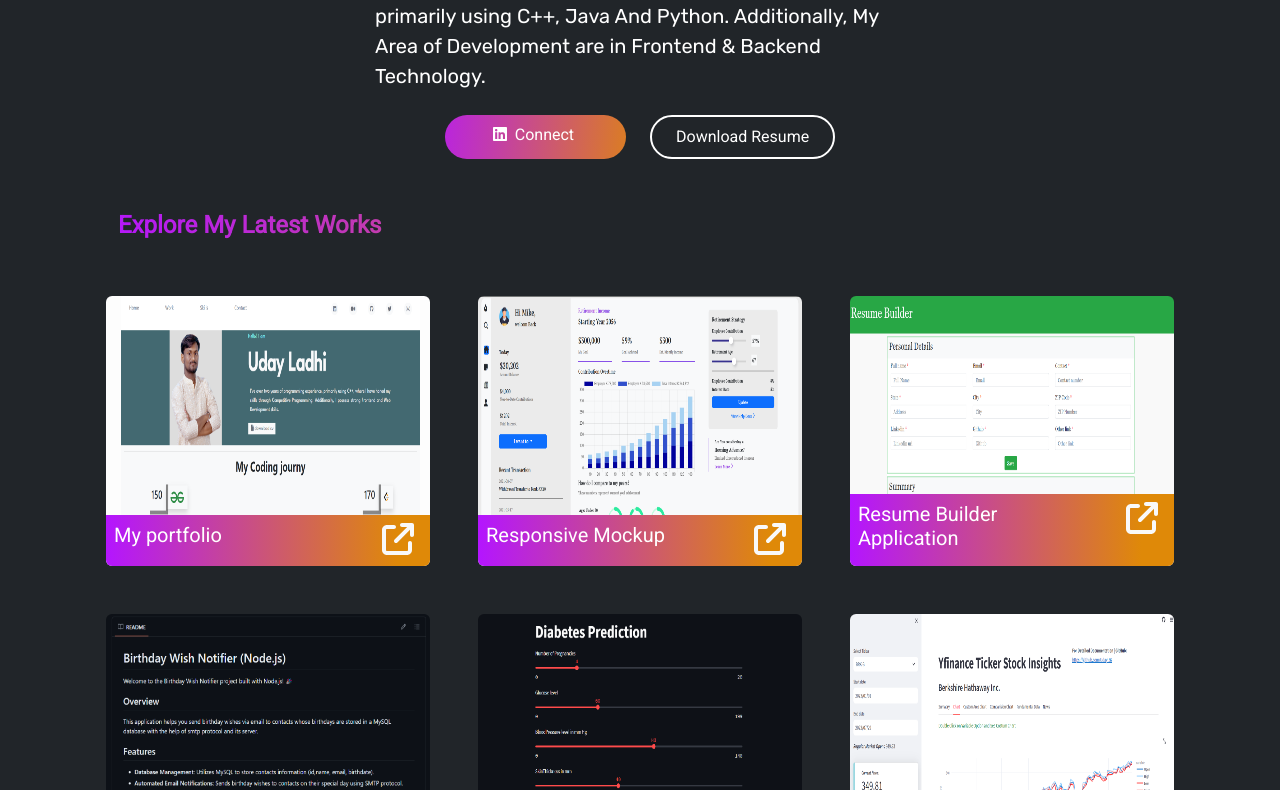
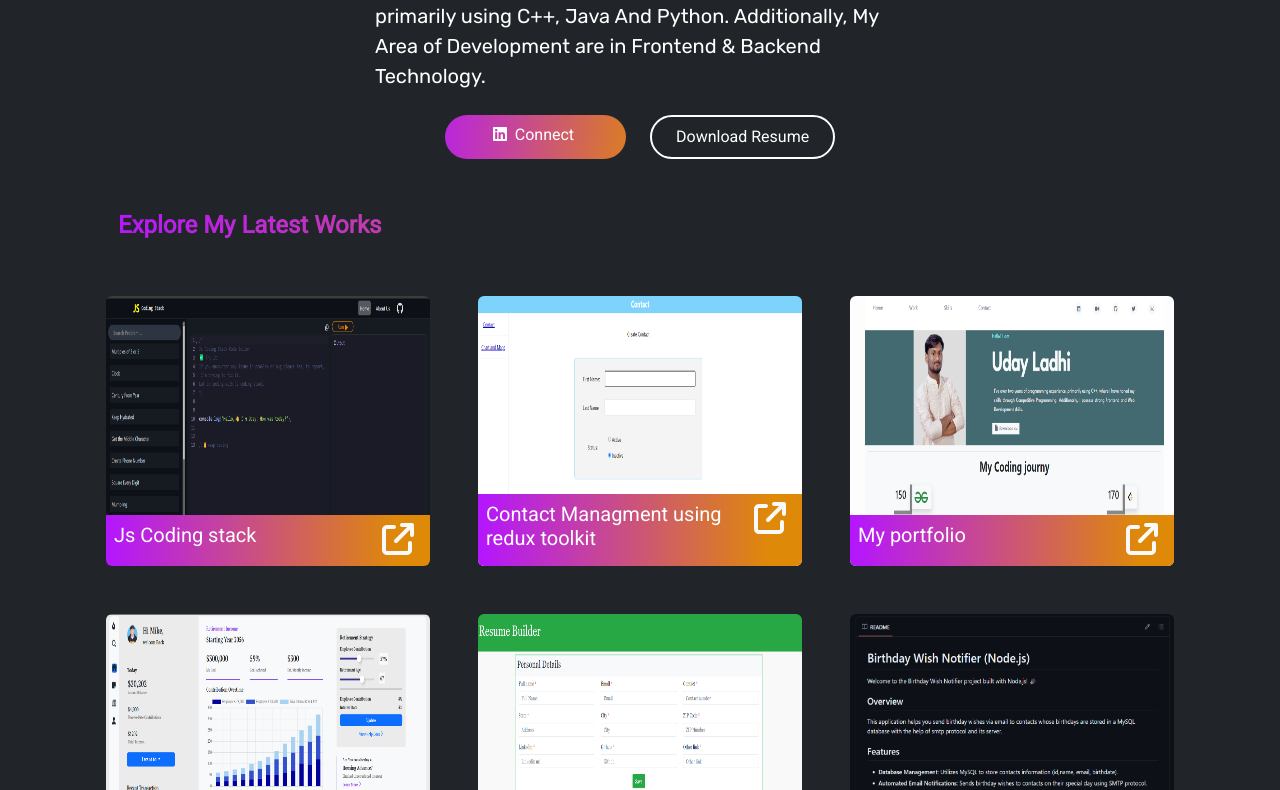
Before and after one commit to Udayl56/myportfolio, a React (Create React App) app: page / in a window 1280 px wide. Shown: the part 607-1397 px from the top of the page. Built offline with nearby package versions, Linux system fonts and the light colour scheme.

Commit message:
new project added

```diff
--- a/package.json
+++ b/package.json
@@ -1,5 +1,5 @@
 {
-  "name": "my-react-app",
+  "name": "my-portfolio",
   "version": "0.1.0",
   "private": true,
   "dependencies": {
--- a/src/components/Work.jsx
+++ b/src/components/Work.jsx
@@ -6,7 +6,9 @@ import projectimg_3 from "../assets/resume-builder.png"
 import projectimg_4 from "../assets/birthday-wish-notifier.png"
 import projectimg_5 from '../assets/diabetesPrediction.png'
 import projectimg_6 from '../assets/stockdata.png'
-import 'bootstrap/dist/css/bootstrap.min.css';
+import projectimg_7 from '../assets/js-coding-stack.png'
+import projectimg_8 from '../assets/contact-managment.png'
+
 import { WorkCard } from './WorkCard';
 
 
@@ -18,6 +20,8 @@ export function Work() {
             <h4 className=" fw-bold p-4 text-cg" >Explore My Latest Works</h4>
             <div className="row d-flex-flex-wrap">
 
+                <WorkCard title={"Js Coding stack"} src={projectimg_7} projectlink={'https://js-coding-stack-vite.vercel.app/'} />
+                <WorkCard title={"Contact Managment using redux toolkit"} src={projectimg_8} projectlink={'https://contact-managment-beta.vercel.app/'} />
                 <WorkCard title={"My portfolio"} src={projectimg_1} projectlink={'https://github.com/Udayl56/portfolio'} />
                 <WorkCard title={"Responsive Mockup"} src={projectimg_2} projectlink={'https://github.com/Udayl56/rapidQuest-Assignment-'} />
                 <WorkCard title={"Resume Builder Application"} src={projectimg_3} projectlink={'https://github.com/Udayl56/resume-builder'} />
```
Also changed, not shown: src/assets/contact-managment.png (added), src/assets/js-coding-stack.png (added).
